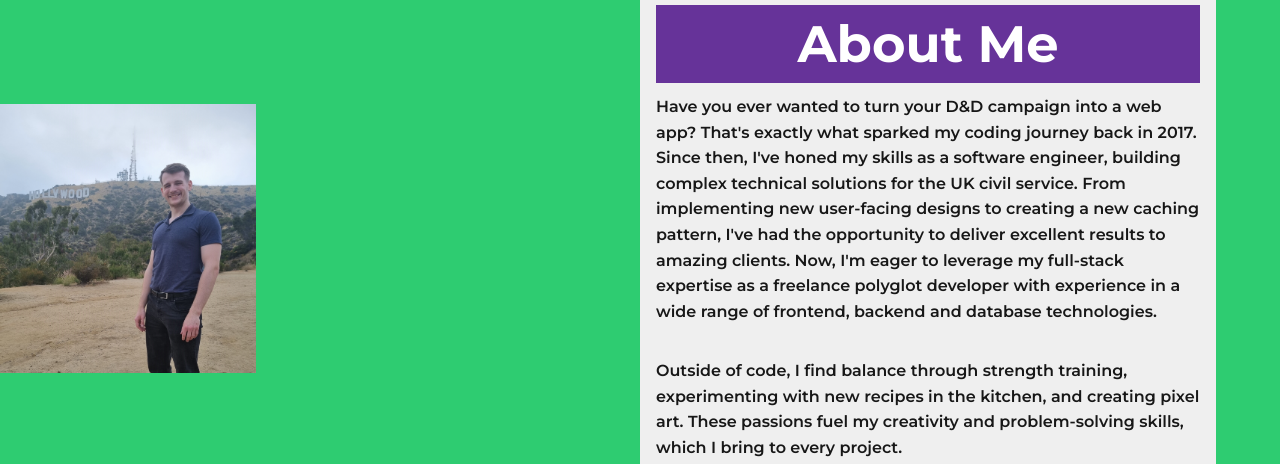
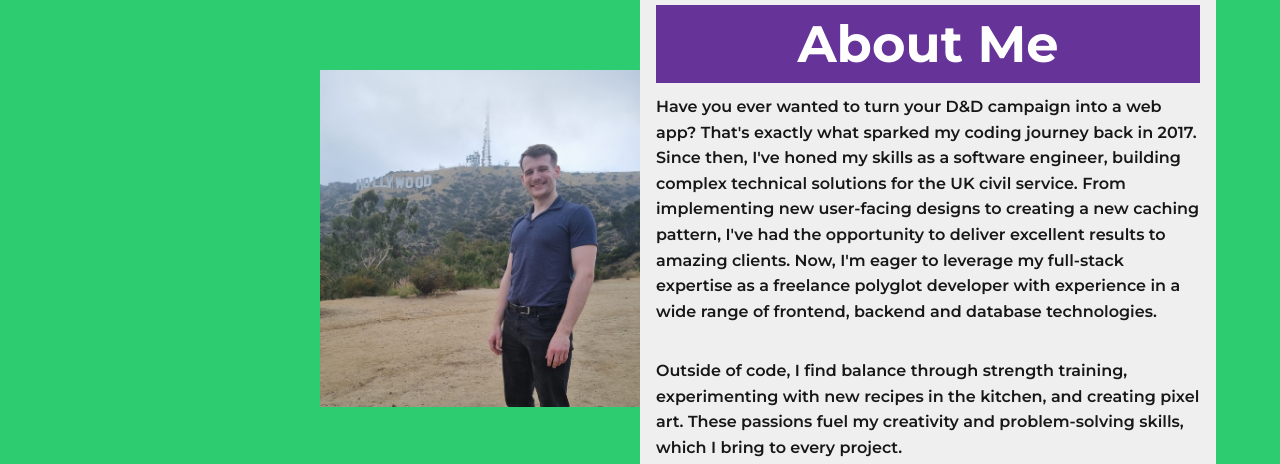
Before and after one commit to Christian-QA/Christian-QA.github.io, a React (Vite) app: page / in a window 1280 px wide. Shown: the part 892-1356 px from the top of the page. Built offline with nearby package versions, Linux system fonts and the light colour scheme; the HTML template or start-up script is replaced by a standard one.

Commit message:
Moved image to right of div

```diff
--- a/src/styling/About.css
+++ b/src/styling/About.css
@@ -1,19 +1,9 @@
 .about-section {
     display: flex;
-    justify-content: space-between;
     align-items: center;
     max-width: 100%;
     max-height: 100%;
-    margin: 0 0 5%;
     background-color: #2ecc71;
-}
-
-.bgimg {
-    background-position: center;
-    background-repeat: no-repeat;
-    background-size: cover;
-    min-height: 100%;
-    border: 5px solid white;
 }
 
 .image-container {
@@ -21,19 +11,19 @@
     max-width: 50%;
     max-height: 100%;
     height: auto;
-    float: right;
+    align-content: flex-end;
+    text-align: right;
 }
 
 .image-placeholder { /* TODO - Delete later */
     max-width: 40%;
     padding-bottom: 100%; /* This maintains the aspect ratio of 3024 x 4032 */
-    position: relative;
     height: auto;
     max-height: 100%;
 }
 
 .portfolio-image {
-    max-width: 40%;
+    max-width: 50%;
     height: auto;
     max-height: 100%;
 }
@@ -57,12 +47,11 @@
 
 .text-container {
     flex: 0 0 45%;
-    max-width: 45%;
+    max-width: 50%;
     padding: 1em;
     background-color: var(--off-white);
     color: var(--text-container-colour);
     margin-right: 25%;
-    float: left
 }
 
 .about-me {
```
Also changed, not shown: 1 other file (tests, documents, lock files or other folders).
